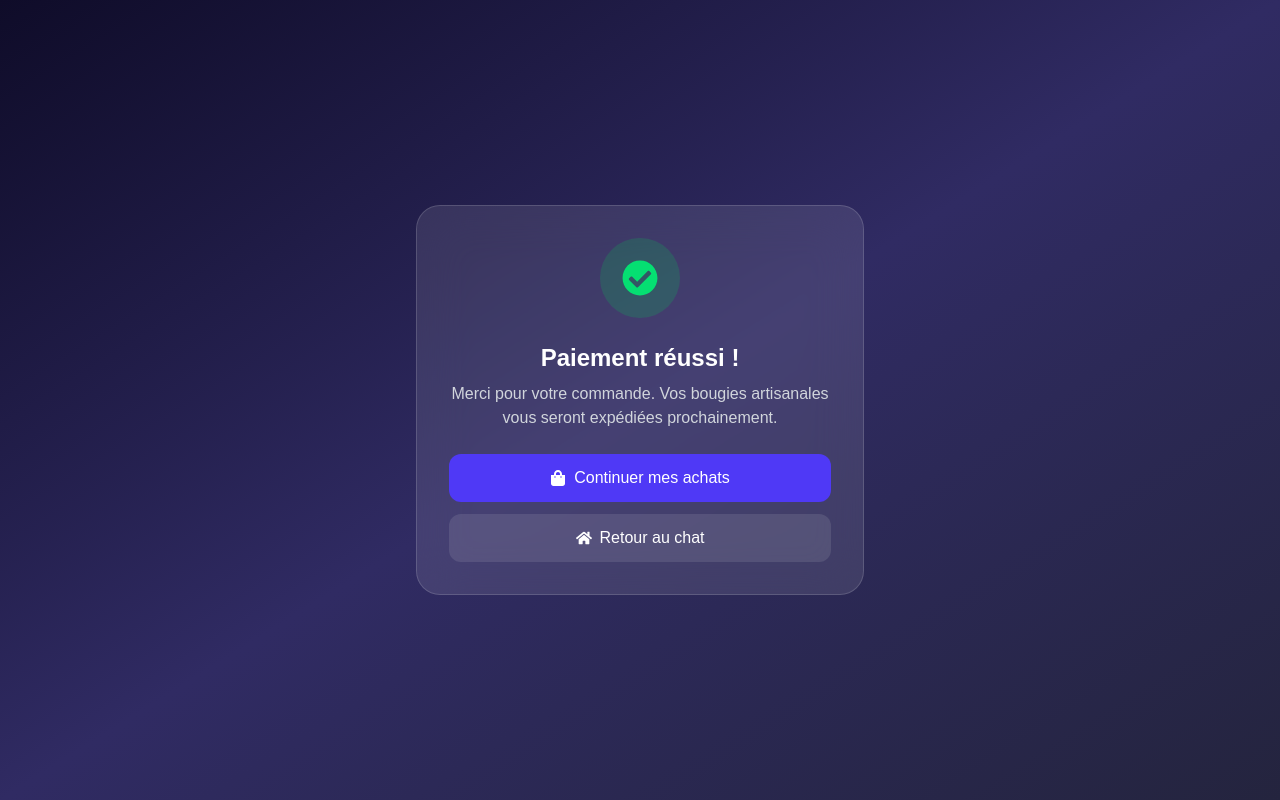
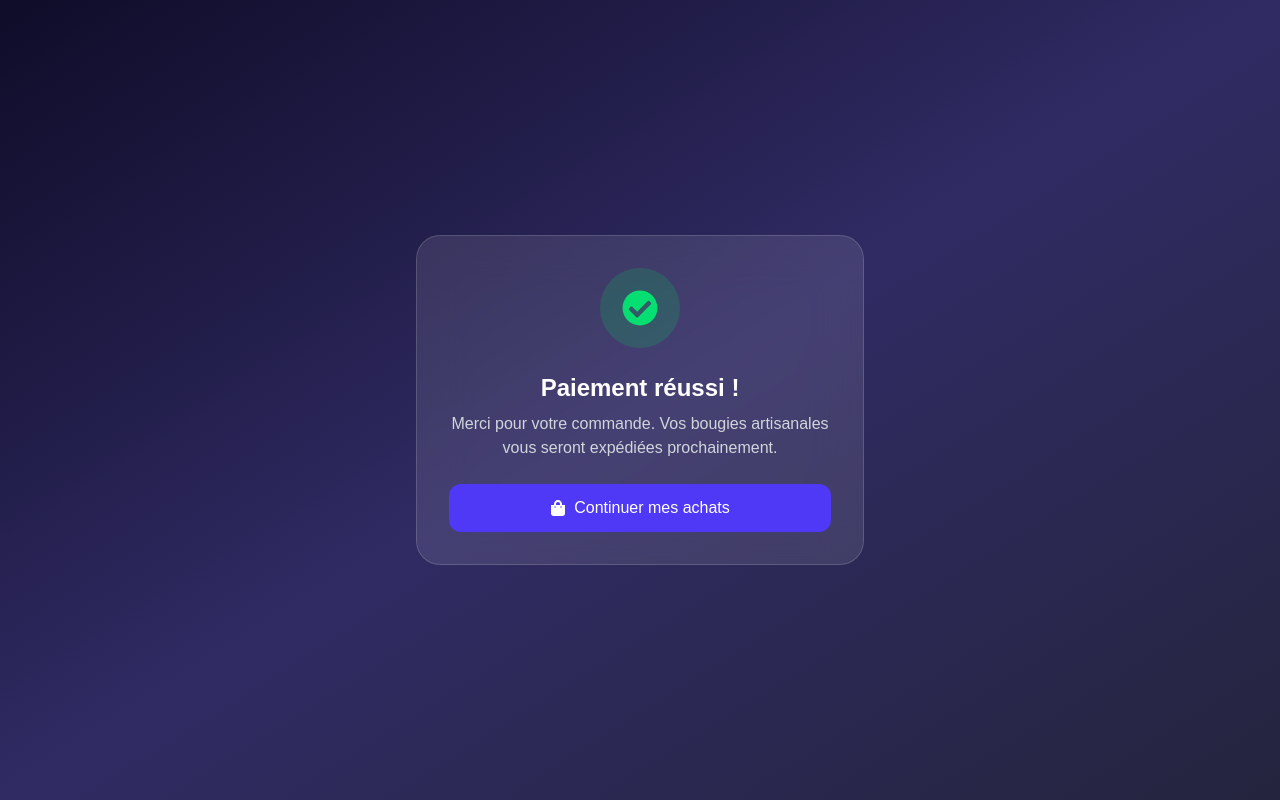
Before and after one commit to mat976/vercel_test_a_supprimer, a Next.js app: page /panier/success in a window 1280 px wide. Built offline with nearby package versions, Linux system fonts and the light colour scheme.

Commit message:
fix: page confirmation - suppression du lien retour au chat

```diff
--- a/src/app/panier/success/page.tsx
+++ b/src/app/panier/success/page.tsx
@@ -3,7 +3,7 @@
 import Link from "next/link";
 import { useSearchParams } from "next/navigation";
 import { useEffect, useState } from "react";
-import { FaCheckCircle, FaHome, FaShoppingBag } from "react-icons/fa";
+import { FaCheckCircle, FaShoppingBag } from "react-icons/fa";
 
 export default function SuccessPage() {
   const searchParams = useSearchParams();
@@ -47,14 +47,6 @@ export default function SuccessPage() {
             <FaShoppingBag />
             Continuer mes achats
           </Link>
-
-          <Link
-            href="/chat"
-            className="flex items-center justify-center gap-2 bg-white/10 hover:bg-white/20 text-white px-6 py-3 rounded-xl transition"
-          >
-            <FaHome />
-            Retour au chat
-          </Link>
         </div>
       </div>
     </div>
```
